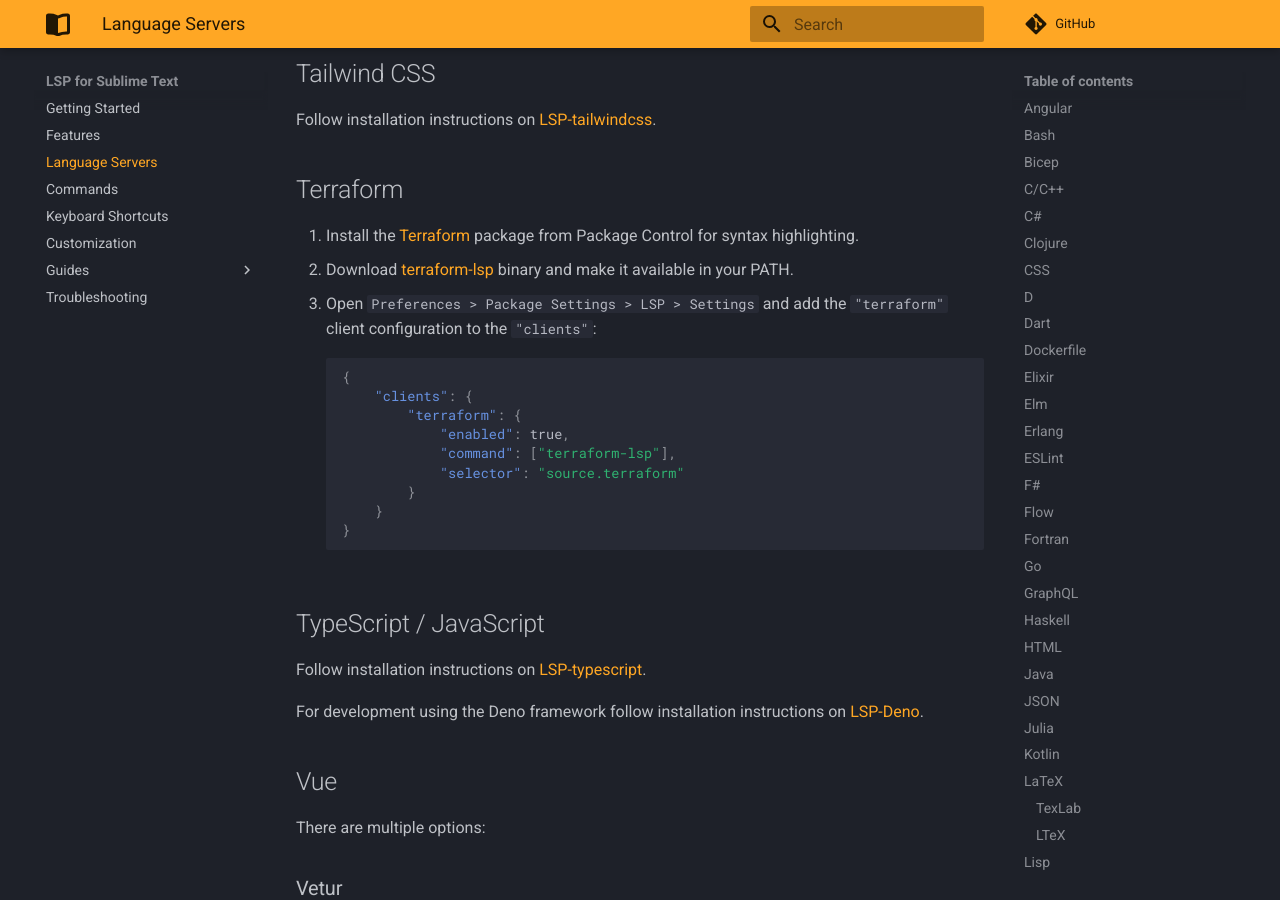
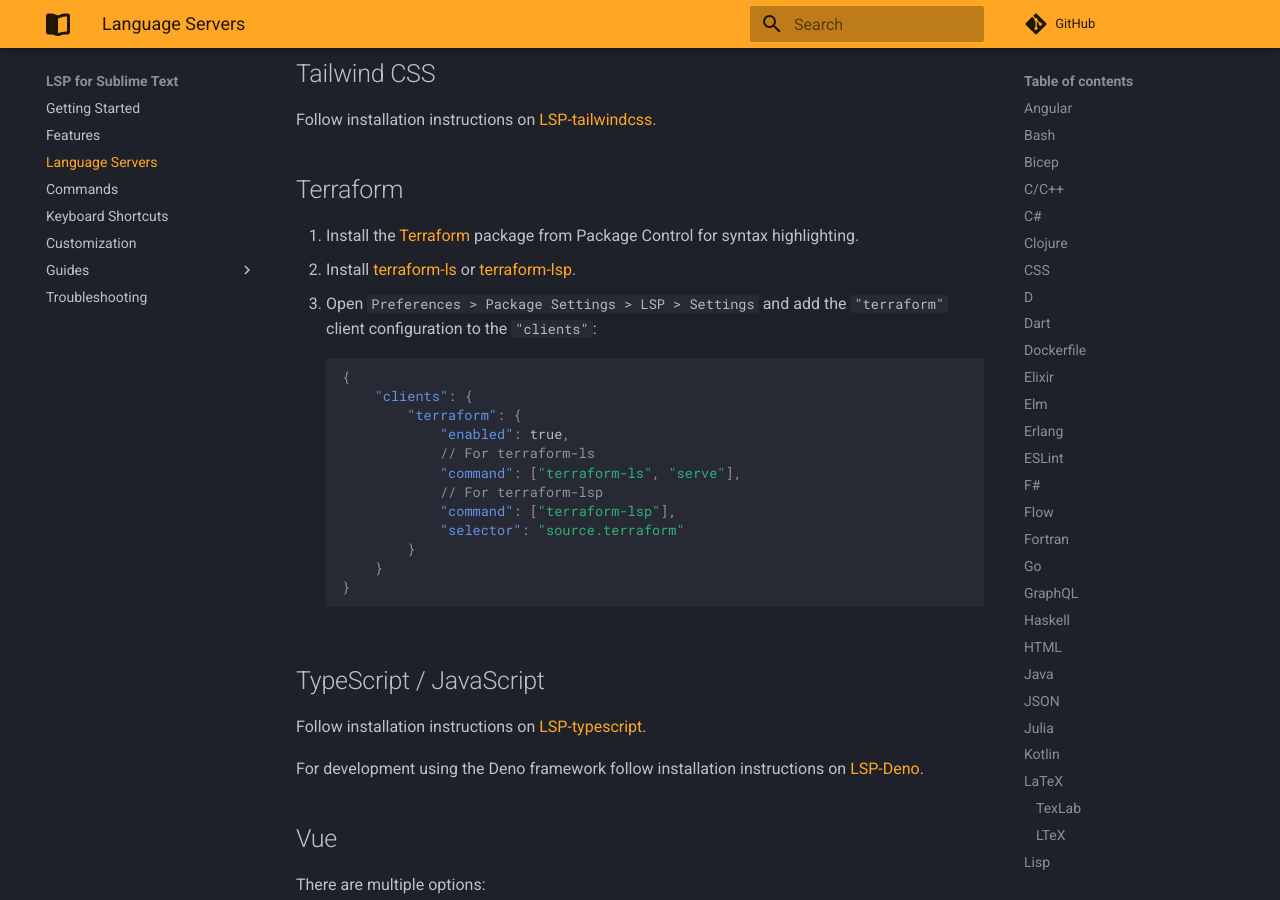
Before and after one commit to sublimelsp/LSP, an MkDocs documentation site: the page built from docs/src/language_servers.md, in a window 1280 px wide and 900 px high, scrolled down 13026 px. Built offline with MkDocs 1.6.1 and Material for MkDocs 9.7.7, drawn with Linux system fonts in a browser that asks for light colours; comment, search, counter and statistics services are not loaded.

Commit message:
Add documentation for terraform-ls

````diff
--- a/docs/src/language_servers.md
+++ b/docs/src/language_servers.md
@@ -533,7 +533,7 @@
 ## Terraform
 
 1. Install the [Terraform](https://packagecontrol.io/packages/Terraform) package from Package Control for syntax highlighting.
-2. Download [terraform-lsp](https://github.com/juliosueiras/terraform-lsp/releases) binary and make it available in your PATH.
+2. Install [terraform-ls](https://github.com/hashicorp/terraform-ls) or [terraform-lsp](https://github.com/juliosueiras/terraform-lsp).
 3. Open `Preferences > Package Settings > LSP > Settings` and add the `"terraform"` client configuration to the `"clients"`:
 
     ```json
@@ -541,6 +541,9 @@
         "clients": {
             "terraform": {
                 "enabled": true,
+                // For terraform-ls
+                "command": ["terraform-ls", "serve"],
+                // For terraform-lsp
                 "command": ["terraform-lsp"],
                 "selector": "source.terraform"
             }
````
